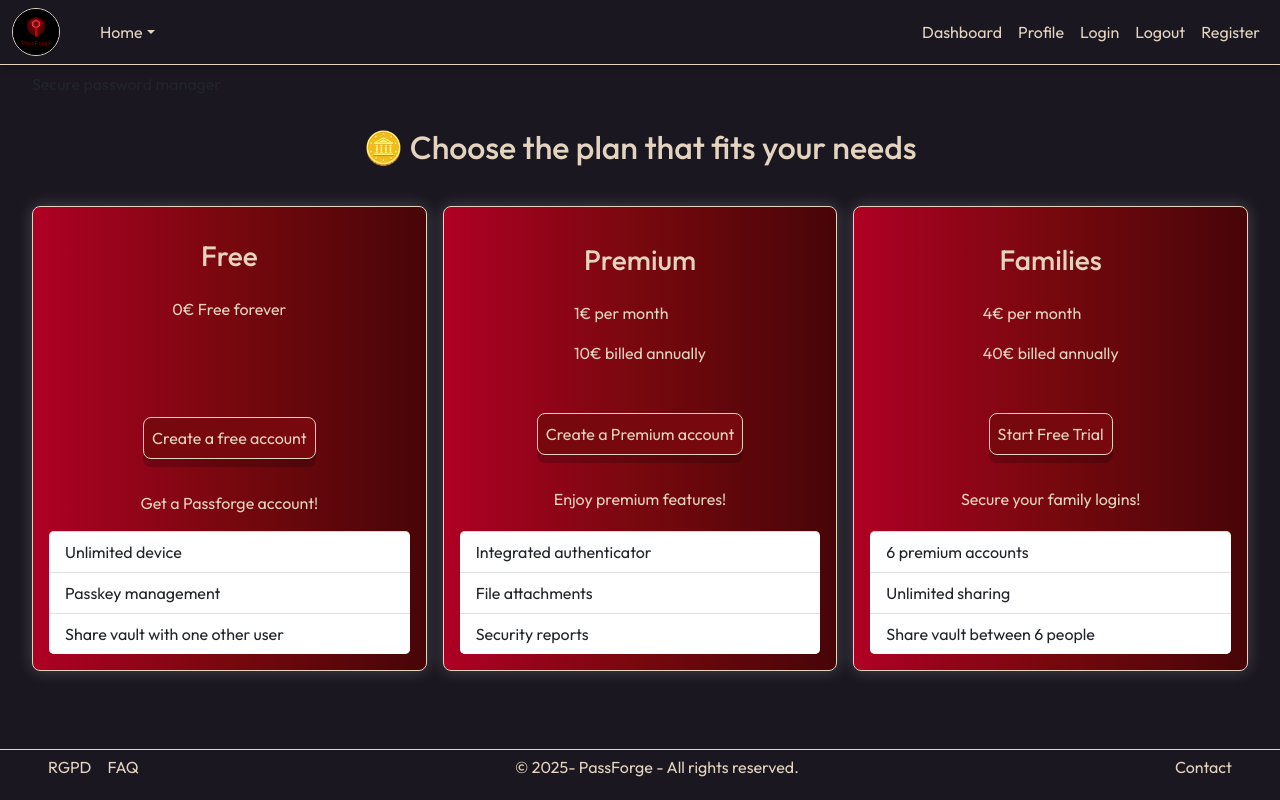
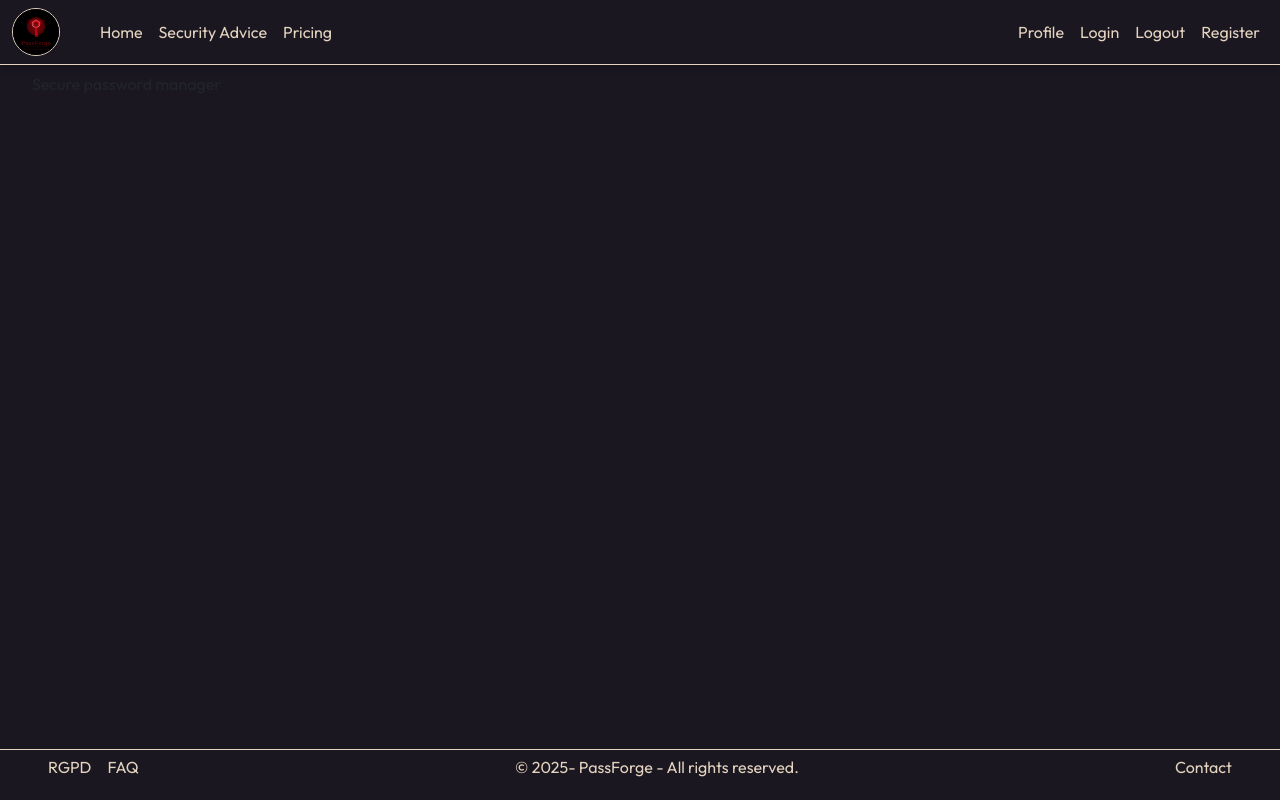
Before and after one commit to PassForgeTHP/React_Passforge, a React (Vite) app: page / in a window 1280 px wide. Shown: the top 800 px of the page. Built offline with nearby package versions, Linux system fonts and the light colour scheme.

Commit message:
corrected navbar, and changes faq+pricing into pages

```diff
--- a/src/App.jsx
+++ b/src/App.jsx
@@ -5,8 +5,10 @@ import Footer from "./components/Footer";
 import Home from "./pages/Home";
 import Login from "./pages/Login";
 import Register from "./pages/Register";
-import Dashboard from "./pages/Dashboard";
+// import Dashboard from "./pages/Dashboard";
 import { initDB } from "./services/indexedDB";
+import Pricing from "./pages/Pricing";
+import FAQ from "./pages/FAQ";
 import "./styles/App.css";
 import "./styles/navbar.css";
 import "./styles/responsives.css";
@@ -33,7 +35,9 @@ function App() {
           <Route path="/" element={<Home />} />
           <Route path="/login" element={<Login />} />
           <Route path="/register" element={<Register />} />
-          <Route path="/dashboard" element={<Dashboard />} />
+          {/* <Route path="/dashboard" element={<Dashboard />} /> */}
+          <Route path="/pricing" element={<Pricing />} />
+          <Route path="/faq" element={<FAQ />} />
         </Routes>
       </main>
       <footer>
--- a/src/components/Navbar.jsx
+++ b/src/components/Navbar.jsx
@@ -1,24 +1,12 @@
-import { Link, useNavigate } from "react-router-dom";
+import { Link } from "react-router-dom";
 import { initializeNavbar } from "../javascript/navbar";
 import logo from "../assets/images/logo.svg";
 import { useEffect } from "react";
 
 export default function Navbar() {
-  const navigate = useNavigate();
-
   useEffect(() => {
     initializeNavbar();
   }, []);
-
-  const scrollTo = (sectionId) => {
-    navigate("/");
-    setTimeout(() => {
-      const element = document.getElementById(sectionId);
-      if (element) {
-        element.scrollIntoView({ behavior: "smooth", block: "start" });
-      }
-    }, 100);
-  };
 
   return (
     <nav className="navbar fixed-top navbar-expand-lg ">
@@ -57,63 +45,25 @@ export default function Navbar() {
           <div className="offcanvas-body">
             <div className="container-left">
               <ul className="navbar-nav justify-content-end flex-grow-1 pe-3">
-                <li class="nav-item dropdown">
-                  <Link
-                    to="/"
-                    class="nav-link dropdown-toggle"
-                    role="button"
-                    data-bs-toggle="dropdown"
-                    aria-expanded="false"
-                  >
+                <li className="nav-item">
+                  <Link to="/" className="nav-link">
                     Home
                   </Link>
-                  <ul class="dropdown-menu">
-                    <li className="dropdown-item">
-                      <Link to="/security-advice" className="nav-link">
-                        Security Advice
-                      </Link>
-                    </li>
-                    <li className="dropdown-item">
-                      <button
-                        onClick={() => scrollTo("pricing")}
-                        className="nav-link"
-                        style={{
-                          background: "none",
-                          border: "none",
-                          cursor: "pointer",
-                          width: "100%",
-                          textAlign: "left",
-                        }}
-                      >
-                        Pricing
-                      </button>
-                    </li>
-                    <li className="dropdown-item">
-                      <button
-                        onClick={() => scrollTo("faq")}
-                        className="nav-link"
-                        style={{
-                          background: "none",
-                          border: "none",
-                          cursor: "pointer",
-                          width: "100%",
-                          textAlign: "left",
-                        }}
-                      >
-                        FAQ
-                      </button>
-                    </li>
-                  </ul>
+                </li>
+                <li className="nav-item">
+                  <Link to="/security-advice" className="nav-link">
+                    Security Advice
+                  </Link>
+                </li>
+                <li className="nav-item">
+                  <Link to="/pricing" className="nav-link">
+                    Pricing
+                  </Link>
                 </li>
               </ul>
             </div>
             <div className="container-right">
               <ul className="navbar-nav me-auto">
-                <li className="nav-item">
-                  <Link to="/dashboard" className="nav-link">
-                    Dashboard
-                  </Link>
-                </li>
                 <li className="nav-item">
                   <Link to="/profile" className="nav-link">
                     Profile
--- a/src/pages/Home.jsx
+++ b/src/pages/Home.jsx
@@ -1,6 +1,3 @@
-import Pricing from "../components/Pricing";
-import FAQ from "../components/FAQ";
-
 function Home() {
   return (
     <>
@@ -8,10 +5,6 @@ function Home() {
         <h1>PassForge</h1>
         <p>Secure password manager</p>
       </div>
-      <div>
-        <Pricing />
-        <FAQ />
-      </div>
     </>
   );
 }
```
Also changed, not shown: src/pages/FAQ.jsx (renamed from src/components/FAQ.jsx), src/pages/Pricing.jsx (renamed from src/components/Pricing.jsx).
